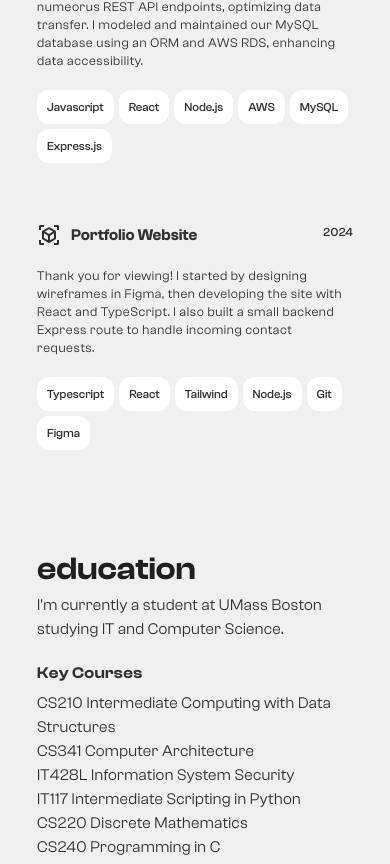
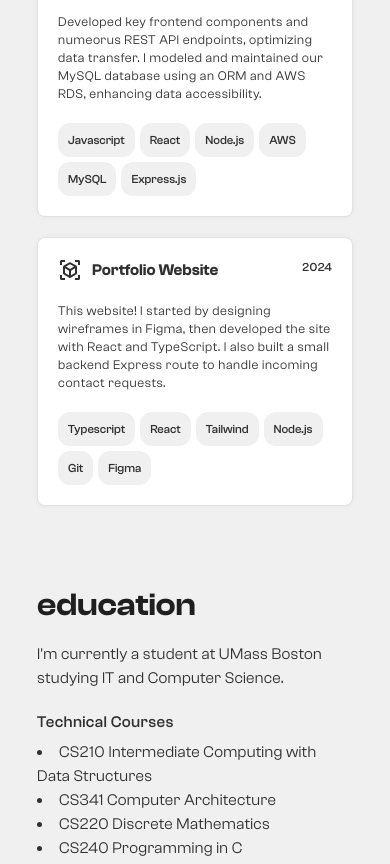
Before and after one commit to qinflan/portfolio, a React (Vite) app in the folder portfolio/client/: page / in a window 390 px wide. Shown: the part 3213-4077 px from the top of the page. Built offline with nearby package versions, Linux system fonts and the light colour scheme; a web font is replaced by a local one.

Commit message:
Spacing Adjustments

```diff
--- a/portfolio/client/src/components/pages/education/ClassData.ts
+++ b/portfolio/client/src/components/pages/education/ClassData.ts
@@ -1,13 +1,8 @@
 export const classData = [
     "CS210 Intermediate Computing with Data Structures",
     "CS341 Computer Architecture",
+    "CS220 Discrete Mathematics",
+    "CS240 Programming in C",
     "IT428L Information System Security",
     "IT117 Intermediate Scripting in Python",
-    "CS220 Discrete Mathematics",
-    "CS240 Programming in C",
-    "",
-    "",
-    "",
-    "",
-    "",
 ]
--- a/portfolio/client/src/components/pages/education/Education.css
+++ b/portfolio/client/src/components/pages/education/Education.css
@@ -12,7 +12,7 @@
 .course-header {
     width: 90%;
     color: var(--primary-text);
-    font-family: "ClashDisplay", Inter, sans-serif;
+    font-family: "ClashGrotesk", Inter, sans-serif;
     font-size: 1.4rem;
     letter-spacing: 0.36px;
     font-weight: 500;
@@ -56,12 +56,12 @@
 @media (max-width:600px) {
     .college-header {
         font-size: medium;
+        margin-top: 0.8rem;
     }
 
     .course-header {
         font-size: medium;
     }
-
 
     .courses-container {
         font-size: medium;
--- a/portfolio/client/src/components/pages/education/Education.tsx
+++ b/portfolio/client/src/components/pages/education/Education.tsx
@@ -4,19 +4,19 @@ import { classData } from './ClassData'
 const Education = () => {
 
   return (
-    <div className="work-section-container">
+    <div className="section-container">
 
         <h1 className="section-title">education</h1>
         <div className="college-header">
           I'm currently a student at UMass Boston studying IT and Computer Science.
         </div>
         <div className="course-header">
-          Key Courses
+          Technical Courses
         </div>
 
         <div className="courses-container">
           {classData.map((title: string) => (
-            <p>{title}</p>
+            <li>{title}</li>
           ))}
         </div>
 
--- a/portfolio/client/src/components/pages/experience/Experience.css
+++ b/portfolio/client/src/components/pages/experience/Experience.css
@@ -1,4 +1,4 @@
-.work-section-container {
+.section-container {
     display: flex;
     flex-direction: column;
     position: relative;
--- a/portfolio/client/src/components/pages/experience/Experience.tsx
+++ b/portfolio/client/src/components/pages/experience/Experience.tsx
@@ -5,7 +5,7 @@ import "./Experience.css"
 
 const Experience: React.FC = () => {
   return (
-    <div className="work-section-container">
+    <div className="section-container">
       <div className="section-title">
         <h1>experience</h1>
       </div>
--- a/portfolio/client/src/components/pages/projects/ProjectData.ts
+++ b/portfolio/client/src/components/pages/projects/ProjectData.ts
@@ -15,7 +15,7 @@ export const projectData = [
     {
         title: "Portfolio Website",
         dates: "2024",
-        description: "Thank you for viewing! I started by designing wireframes in Figma, then developing the site with React and TypeScript. I also built a small backend Express route to handle incoming contact requests.",
+        description: "This website! I started by designing wireframes in Figma, then developed the site with React and TypeScript. I also built a small backend Express route to handle incoming contact requests.",
         skills: ["Typescript", "React", "Tailwind", "Node.js", "Git", "Figma"],
         repo: "https://github.com/qinflan/portfolio"
       },
--- a/portfolio/client/src/components/pages/projects/Projects.css
+++ b/portfolio/client/src/components/pages/projects/Projects.css
@@ -0,0 +1,14 @@
+.project-widgets-container {
+    display: flex;
+    flex-direction: column;
+    gap: 20px;
+    position: relative;
+    width: 100%;
+    align-items: center;
+}
+
+@media (max-width:600px) {
+    .project-widgets-container {
+        margin-top: 0.8rem;
+    }
+}
--- a/portfolio/client/src/components/pages/projects/Projects.tsx
+++ b/portfolio/client/src/components/pages/projects/Projects.tsx
@@ -1,15 +1,16 @@
 import React from 'react'
 import ProjectWidget from '../../ui/ProjectWidget'
 import { projectData } from './ProjectData'
+import "./Projects.css"
 
 const Projects: React.FC = () => {
   return (
-    <div className="work-section-container">
+    <div className="section-container">
       <div className="section-title">
         <h1>projects</h1>
       </div>
 
-      <div className="work-widgets-container">
+      <div className="project-widgets-container">
         {projectData.map((projectItem, index) =>
           <ProjectWidget
             key={index}
--- a/portfolio/client/src/components/ui/DesignBento.tsx
+++ /dev/null
@@ -1,21 +0,0 @@
-import { designData } from '../pages/designs/designData'
-import "./DesignBento.css"
-
-
-const DesignBento = () => {
-  return (
-    <div className="work-section-container">
-    <div className='section-title'>design</div>
-
-    <div className="design-section-container">
-    {designData.map((design, index) => (
-          <div key={index} className="design-item">
-            <img src={design.src} alt={`Design ${index + 1}`} className="design-image" />
-          </div>
-        ))}
-    </div>
-    </div>
-  )
-}
-
-export default DesignBento
--- a/portfolio/client/src/components/ui/ProjectWidget.css
+++ b/portfolio/client/src/components/ui/ProjectWidget.css
@@ -53,23 +53,18 @@
 .work-widgets-container:hover .project-widget-container:not(:hover) {
   opacity: 0.5;
 }
+.project-widget-container .widget-skill-tile {
+  background-color: var(--page-background);
+}
 
 @media (max-width: 600px) {
     .project-widget-title {
         font-size: medium;
     }
 
-    .widget-gif {
-      max-width: 100%;
-    }
-
     .project-widget-container {
-    background-color: unset;
-    border-radius: unset;
     width: 90%;
-    padding: 20px 0px;
-    border: unset;
-    box-shadow: unset;
+    padding: 20px 20px;
     opacity: 1;
     transition: opacity 0.3s ease-in-out, transform 0.3s ease-in-out;
 }
```
Also changed, not shown: portfolio/client/src/components/pages/experience/WorkData.ts (+7 -1 lines), portfolio/client/src/components/ui/DesignBento.css (deleted, +0 -21 lines).
